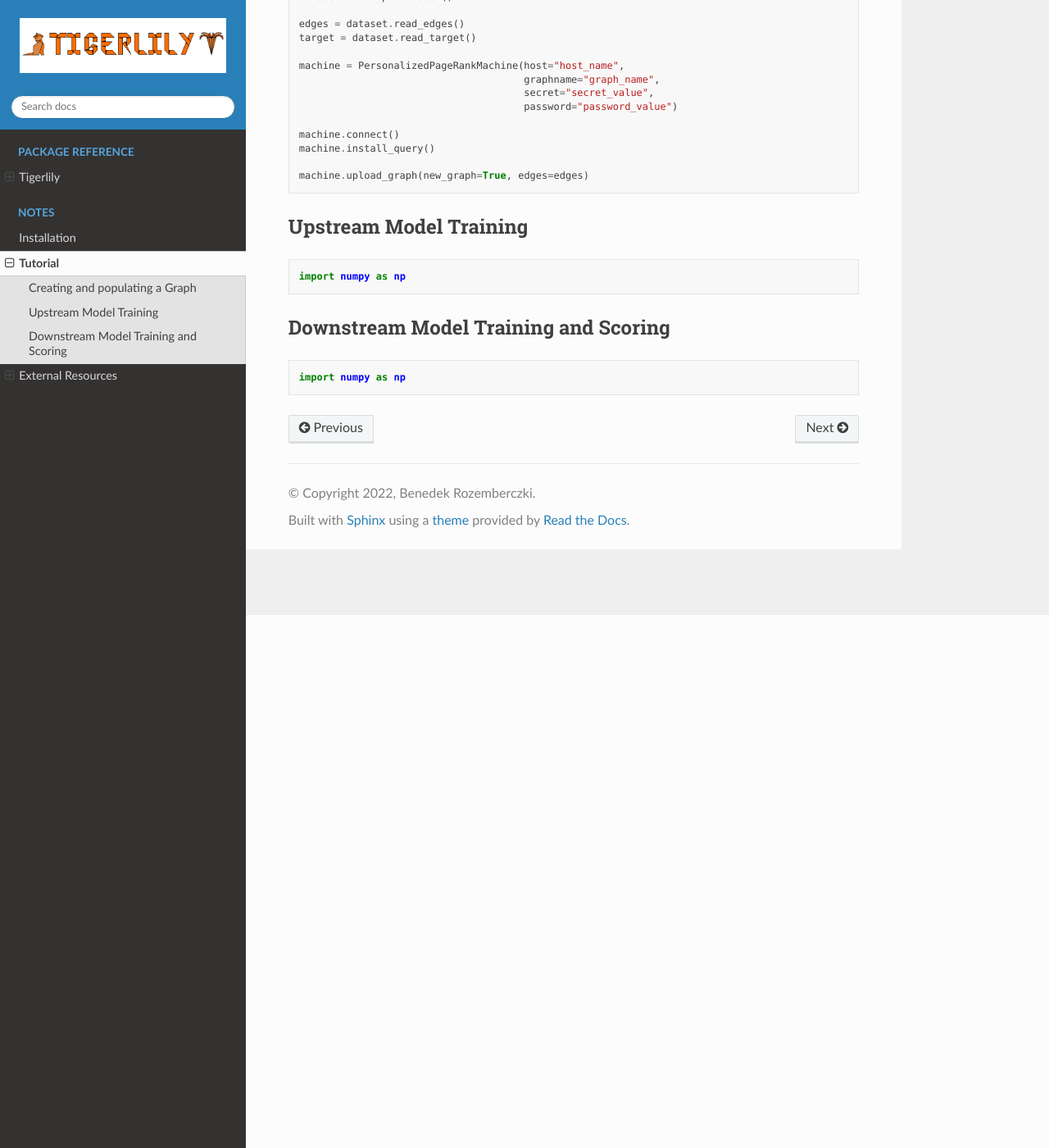
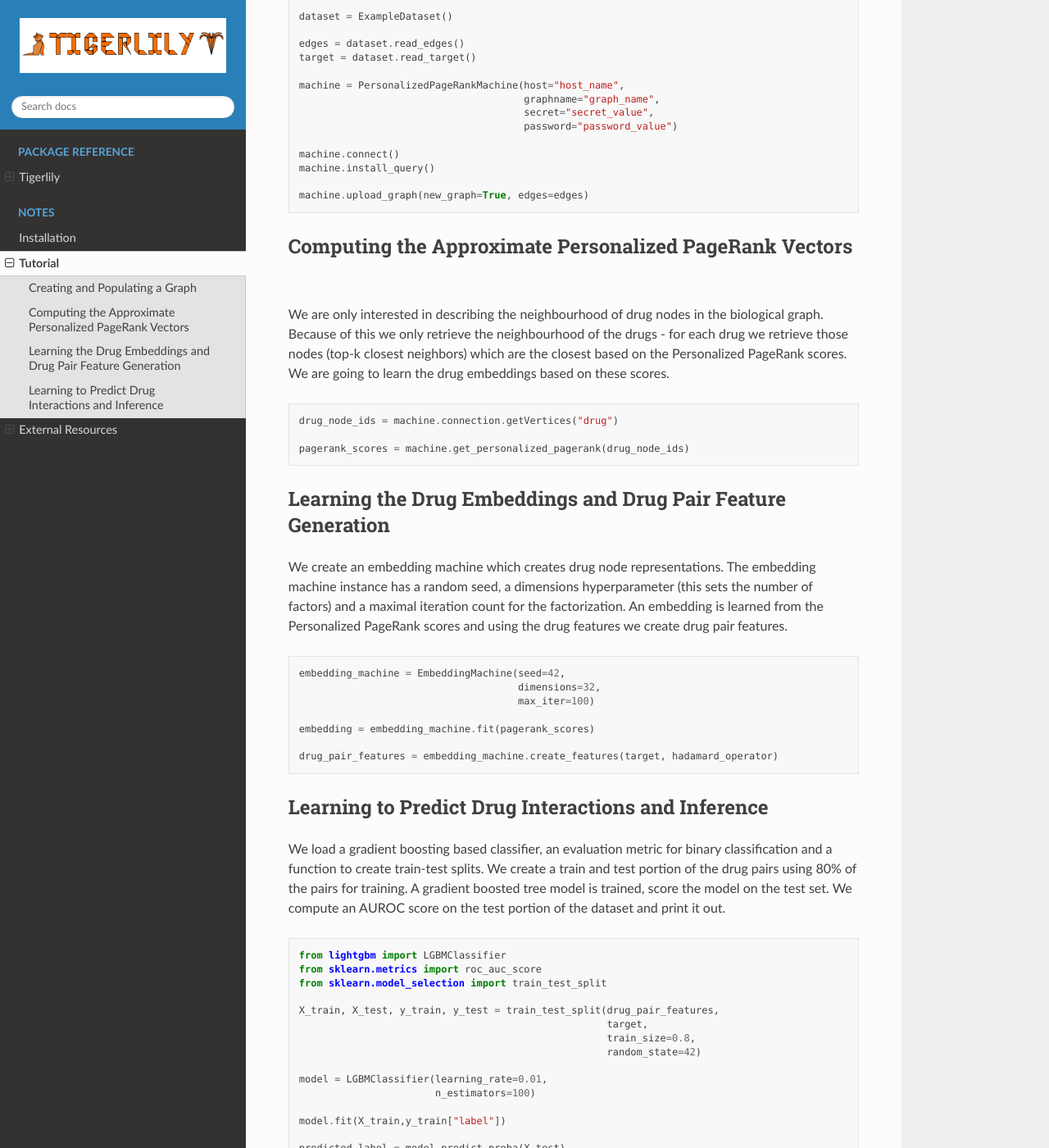
Before and after one commit to benedekrozemberczki/tigerlily, a Sphinx documentation site: the page built from docs/source/notes/tutorial.rst, in a window 1280 px wide and 1400 px high, scrolled down 650 px. Shown: the whole window at 82% size. Built offline with Sphinx 7.4.7 and the Read the Docs theme 2.0.0, drawn with Linux system fonts in a browser that asks for light colours; some of the changed text lies outside the part shown.

Commit message:
tigerlily

```diff
--- a/docs/source/notes/tutorial.rst
+++ b/docs/source/notes/tutorial.rst
@@ -6,7 +6,7 @@ Tutorial
 .. contents:: Contents
     :local:
 
-Creating and populating a Graph
+Creating and Populating a Graph
 ------------------------------------
 
 As a first step the basic TigerLily tools are imported and we load the example dataset which integrated DrugBankDDI and the BioSNAP datasets. We create a ``PersonalizedPageRankMachine`` and connect to the host with the Graph. The settings of this machine should be changed with the appropriate user credentials and details; a secret can be obtained in the TigerGraph Graph Studio. We install the default Personalized PageRank query and upload the edges of the example dataset used in our demonstrations. This graph has drug and protein nodes, drug-protein and protein-protein interactions. Our goal is to predict the drug-drug interactions
@@ -35,20 +35,60 @@ As a first step the basic TigerLily tools are imported and we load the example d
 
 
 
-Upstream Model Training
------------------------
+Computing the Approximate Personalized PageRank Vectors
+---------------------------------------------------------------------
+
+We are only interested in describing the neighbourhood of drug nodes in the biological graph. Because of this we only retrieve the neighbourhood of the drugs - for each drug we retrieve those nodes (top-k closest neighbors) which are the closest based on the Personalized PageRank scores. We are going to learn the drug embeddings based on these scores.
+
+.. code-block:: python
+
+    drug_node_ids = machine.connection.getVertices("drug")
+
+    pagerank_scores = machine.get_personalized_pagerank(drug_node_ids)
+
+
+
+Learning the Drug Embeddings and Drug Pair Feature Generation
+-------------------------------------------------------------
+
+We create an embedding machine which creates drug node representations. The embedding machine instance has a random seed, a dimensions hyperparameter (this sets the number of factors) and a maximal iteration count for the factorization. An embedding is learned from the Personalized PageRank scores and using the drug features we create drug pair features.
 
 
 .. code-block:: python
 
-    import numpy as np
+    embedding_machine = EmbeddingMachine(seed=42,
+                                         dimensions=32,
+                                         max_iter=100)
+
+    embedding = embedding_machine.fit(pagerank_scores)
+
+    drug_pair_features = embedding_machine.create_features(target, hadamard_operator)
 
 
+Learning to Predict Drug Interactions and Inference
+-------------------------------------------------------------
 
-Downstream Model Training and Scoring
--------------------------------------
+We load a gradient boosting based classifier, an evaluation metric for binary classification and a function to create train-test splits. We create a train and test portion of the drug pairs using 80% of the pairs for training. A gradient boosted tree model is trained, score the model on the test set. We compute an AUROC score on the test portion of the dataset and print it out.
 
 
 .. code-block:: python
 
-    import numpy as np
+    from lightgbm import LGBMClassifier
+    from sklearn.metrics import roc_auc_score
+    from sklearn.model_selection import train_test_split
+
+    X_train, X_test, y_train, y_test = train_test_split(drug_pair_features,
+                                                        target,
+                                                        train_size=0.8,
+                                                        random_state=42)
+
+    model = LGBMClassifier(learning_rate=0.01,
+                           n_estimators=100)
+
+    model.fit(X_train,y_train["label"])
+
+    predicted_label = model.predict_proba(X_test)
+
+    auroc_score_value = roc_auc_score(y_test["label"], predicted_label[:,1])
+
+    print(f'AUROC score: {auroc_score_value :.4f}')
```
